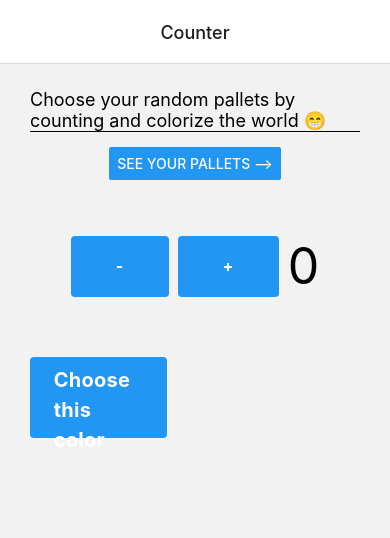
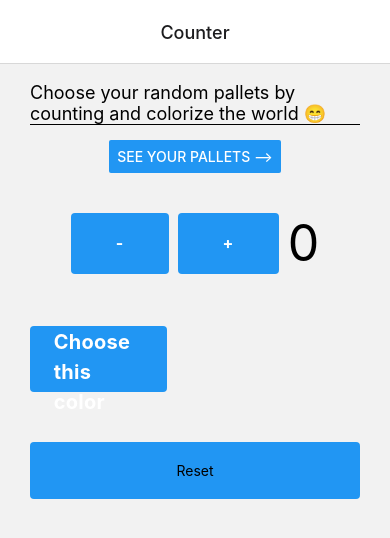
Before and after one commit to WillemJou/counter-color-native, a React Native app: screen /Counter in a window 390 px wide. Shown: the top 538 px of the page. Built offline with nearby package versions, Linux system fonts and the light colour scheme.

Commit message:
change state inside main page and props it through components + Implement resest Btn

```diff
--- a/components/counter.jsx
+++ b/components/counter.jsx
@@ -3,25 +3,23 @@ import { View, Text, Pressable } from 'react-native'
 import { styles } from '../style'
 
 export const Counter = (props) => {
-  const [count, setCount] = useState(0)
-
   return (
     <View style={[styles.rowCenterContainer, { flex: 1, gap: 9 }]}>
       <Pressable
         style={styles.counterButton}
         onPress={() => {
-          setCount(count + 1), props.changeColor()
+          props.setCount(props.count + 1), props.changeColor()
         }}>
         <Text style={styles.textCounter}>-</Text>
       </Pressable>
       <Pressable
         style={styles.counterButton}
         onPress={() => {
-          setCount(count - 1), props.changeColor()
+          props.setCount(props.count - 1), props.changeColor()
         }}>
         <Text style={styles.textCounter}>+</Text>
       </Pressable>
-      <Text style={{ fontSize: 50, color: props.color }}>{count}</Text>
+      <Text style={{ fontSize: 50, color: props.color }}>{props.count}</Text>
     </View>
   )
 }
--- /dev/null
+++ b/components/resetBtn.jsx
@@ -0,0 +1,14 @@
+import { Pressable, Text } from 'react-native'
+import { styles } from '../style'
+
+export const ResetButton = (props) => {
+  const resetCounter = () => {
+    props.setCount(0)
+    props.setColors([])
+  }
+  return (
+    <Pressable style={styles.counterButton} onPress={() => resetCounter()}>
+      <Text>Reset</Text>
+    </Pressable>
+  )
+}
--- a/pages/mainPage.jsx
+++ b/pages/mainPage.jsx
@@ -6,19 +6,21 @@ import { styles } from '../style'
 import { useState, useEffect } from 'react'
 import { randomRgb } from '../utils'
 import AsyncStorage from '@react-native-async-storage/async-storage'
+import { ResetButton } from '../components/resetBtn'
 
 export const MainPage = ({ navigation }) => {
+  const [count, setCount] = useState(0)
   const [color, setColor] = useState('')
   const changeColor = () => {
     setColor(randomRgb)
   }
+
   useEffect(() => {
     const setColorStorage = async () => {
       await AsyncStorage.setItem('color', JSON.stringify(color))
     }
     return setColorStorage
   }, [changeColor])
-
   const [colors, setColors] = useState([])
 
   const handleAddColor = () => {
@@ -43,12 +45,18 @@ export const MainPage = ({ navigation }) => {
             onPress={() => navigation.navigate('Pallets Page')}
           />
         </View>
-        <Counter color={color} changeColor={changeColor} />
+        <Counter
+          count={count}
+          setCount={setCount}
+          color={color}
+          changeColor={changeColor}
+        />
         <ColorView
           color={color}
           colors={colors}
           handleAddColor={handleAddColor}
         />
+        <ResetButton setCount={setCount} setColors={setColors} />
         <PalletsBox colors={colors} setColors={setColors} />
       </View>
     </>
```
